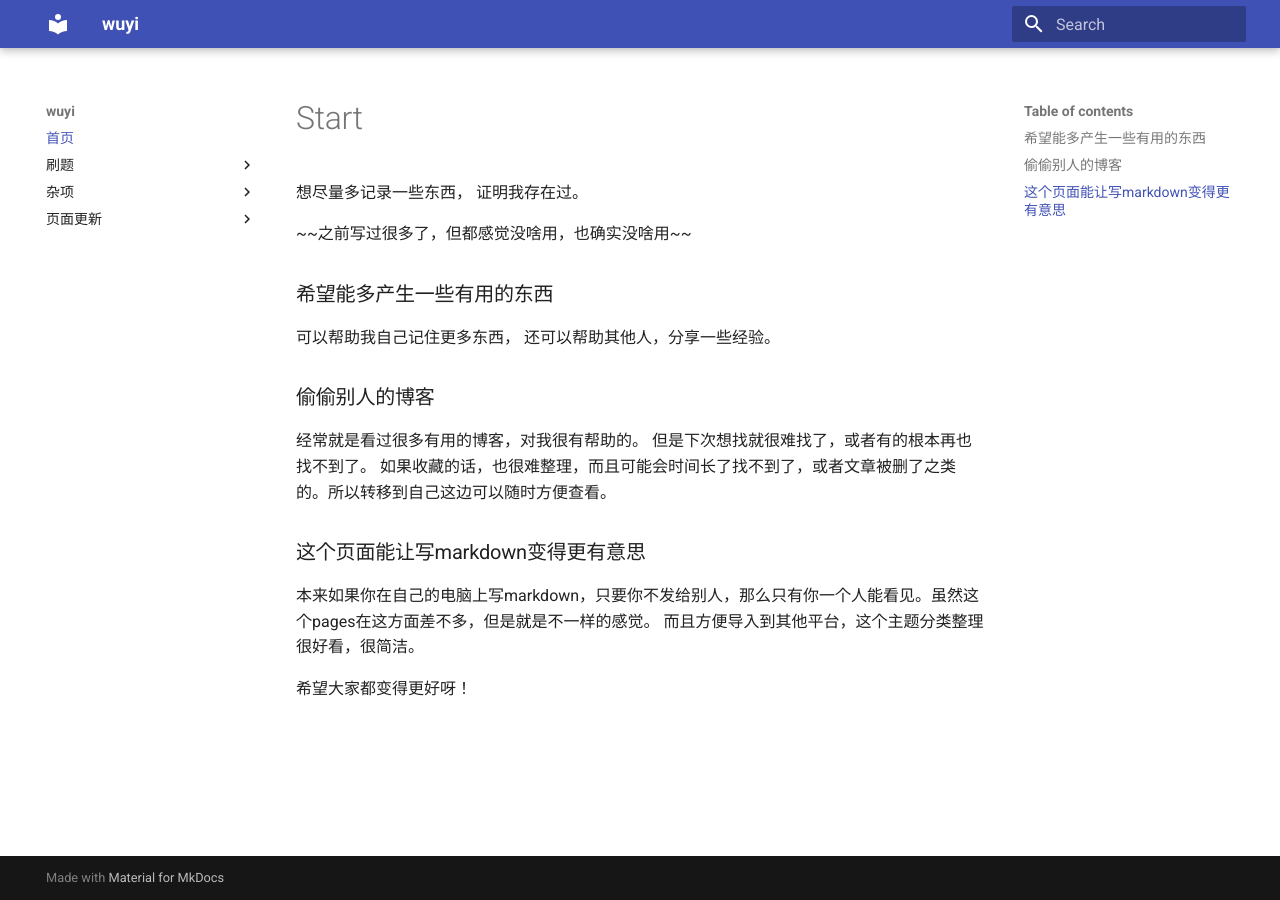
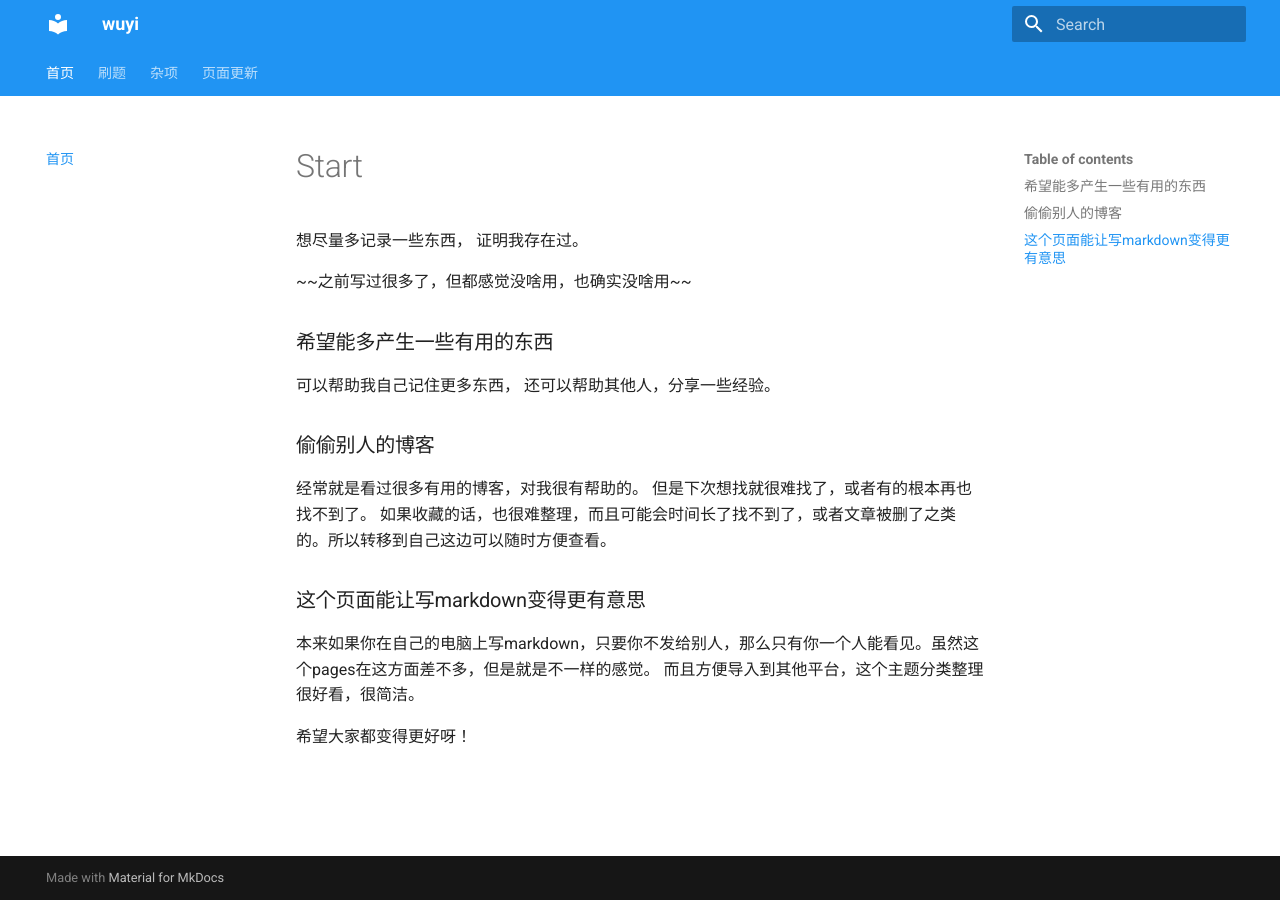
Before and after one commit to sakdiDSDSDF/sakdiDSDSDF, an MkDocs documentation site: the page built from docs/index.md, in a window 1280 px wide. Built offline with MkDocs 1.6.1 and Material for MkDocs 9.7.7, drawn with Linux system fonts in a browser that asks for light colours.

Commit message:
try to change apperance

```diff
--- a/mkdocs.yml
+++ b/mkdocs.yml
@@ -1,6 +1,18 @@
 site_name: wuyi
+# theme:
+#     name: material
 theme:
-    name: material
+  name: material
+  palette:
+    - scheme: default
+      primary: blue
+      accent: teal
+    - scheme: slate
+      primary: deep purple
+      accent: amber
+  features:
+    - navigation.tabs
+
 nav:
   - 首页: index.md
   - 刷题:
```
